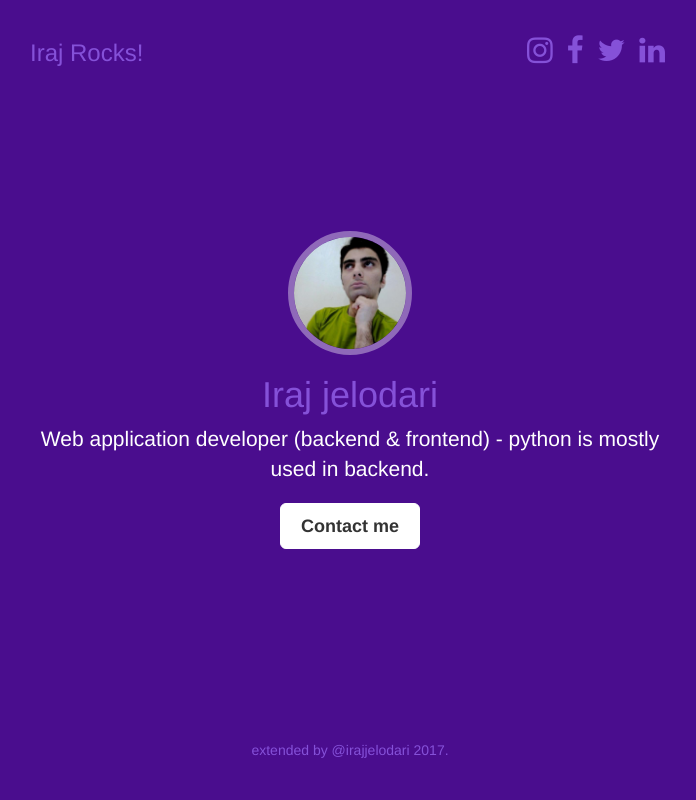
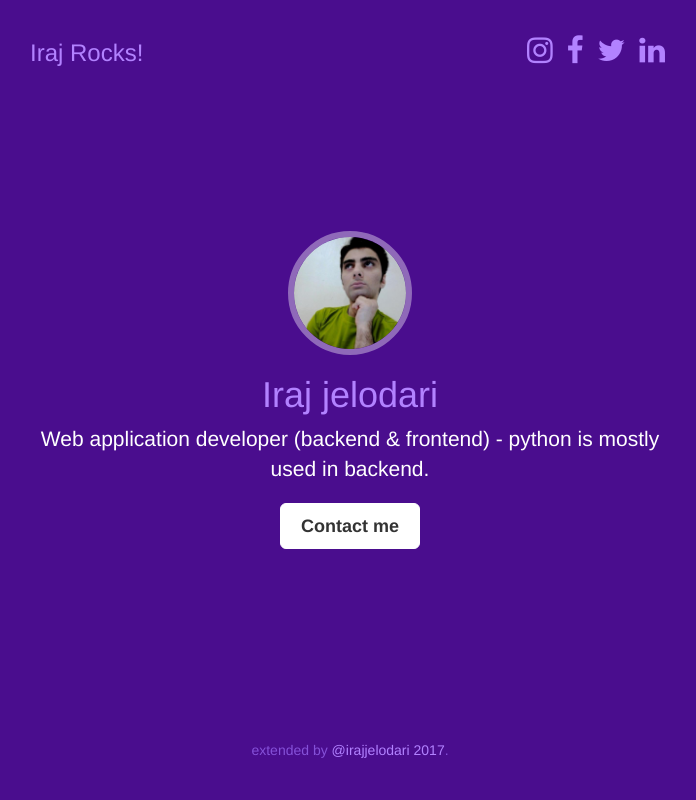
Before and after one commit to iraj-jelo/iraj-jelo.github.io, a plain HTML site: page index.html in a window 1280 px wide. Shown: the whole page, without its empty margins (290-986 px from the left). Drawn offline with nearby package versions, Linux system fonts and the light colour scheme; a script that the page names is missing.

Commit message:
some change in style and content

```diff
--- a/css/index.css
+++ b/css/index.css
@@ -6,7 +6,7 @@
 a,
 a:focus,
 a:hover {
-  color: rgb(133, 81, 216); /*rgb(126, 230, 161);*/
+  color: rgb(178, 130, 255); /*rgb(126, 230, 161);*/
 }
 
 /* Custom default button */
```
Also changed, not shown: 1 other file.
